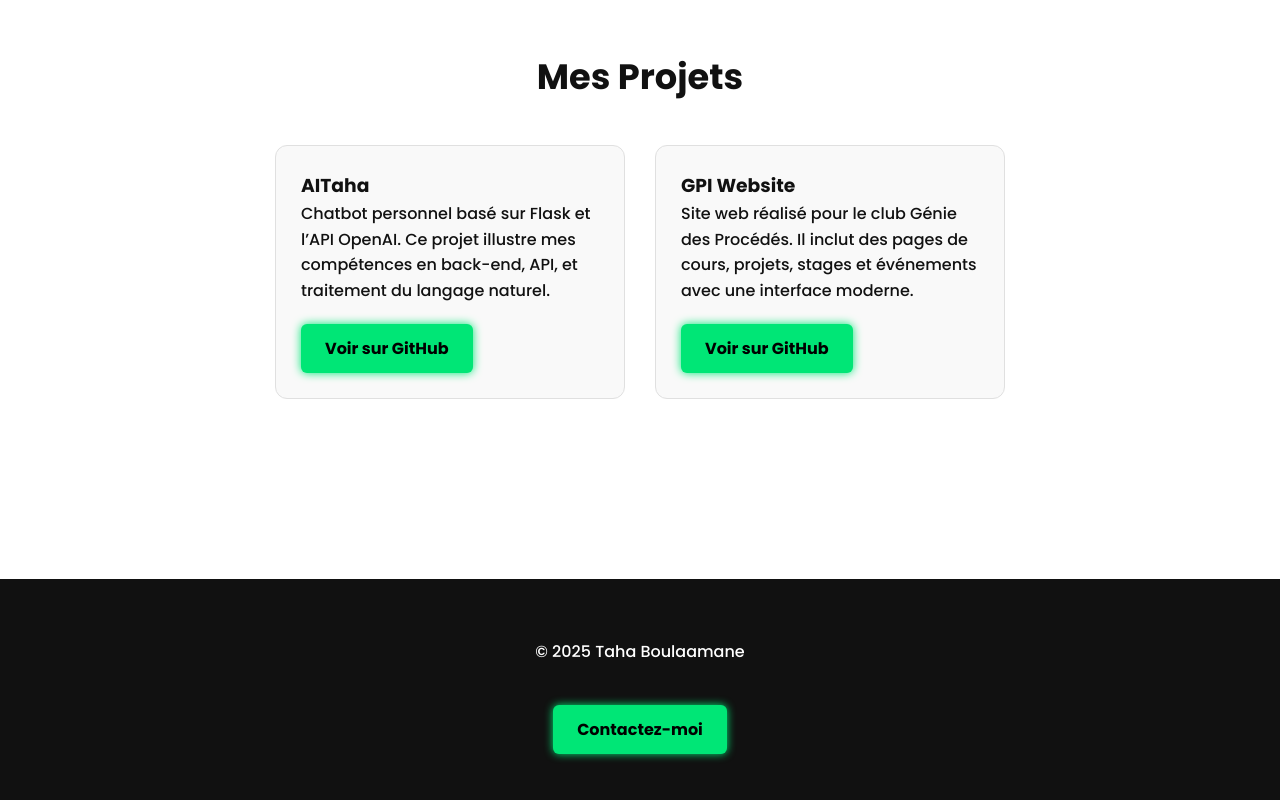
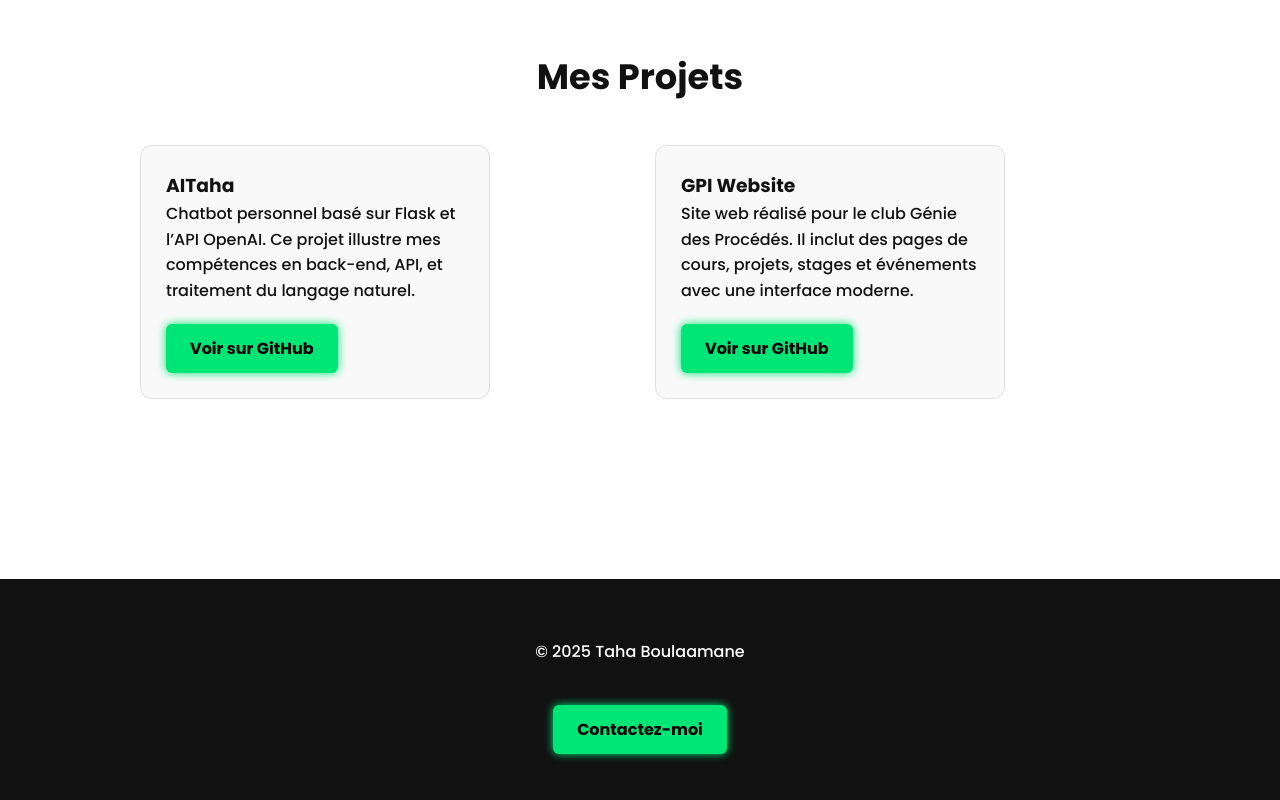
Before and after one commit to TahaBo04/Boulaamane-Taha, a plain HTML site: page index.html in a window 1280 px wide. Shown: the part 994-1794 px from the top of the page. Drawn offline with Linux system fonts and the light colour scheme.

Commit message:
Update style.css

```diff
--- a/style.css
+++ b/style.css
@@ -99,11 +99,13 @@ body {
 }
 
 .project-grid {
-  display: flex;
-  flex-wrap: wrap;
-  justify-content: center;
+  display: grid;
+  grid-template-columns: repeat(auto-fit, minmax(320px, 1fr));
   gap: 30px;
-  max-width: 1100px;
+  justify-content: center;     /* Center the grid itself */
+  align-items: start;
+  max-width: 1000px;
+  margin: 0 auto;              /* Center the entire grid horizontally */
   width: 100%;
 }
 
```
